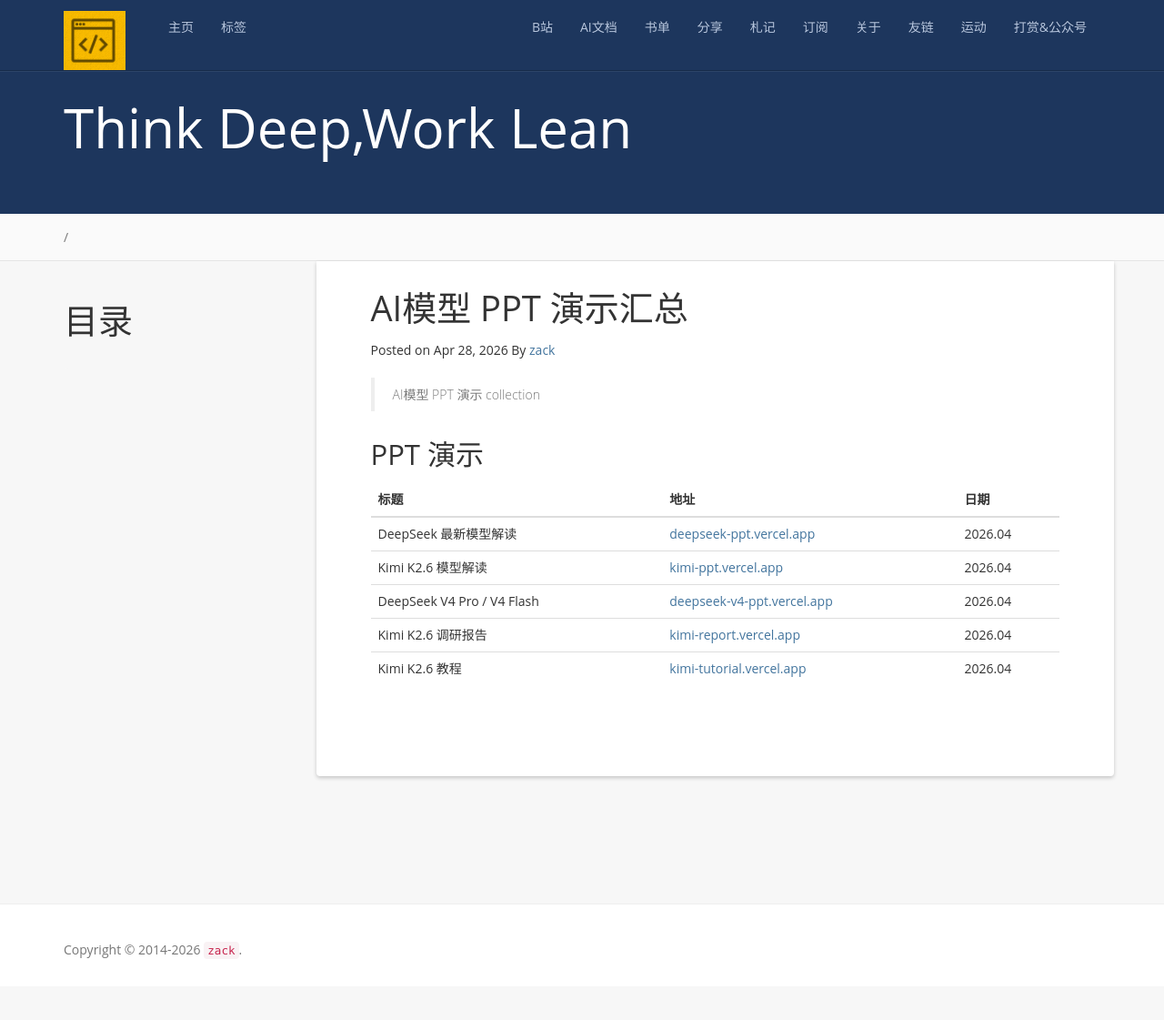
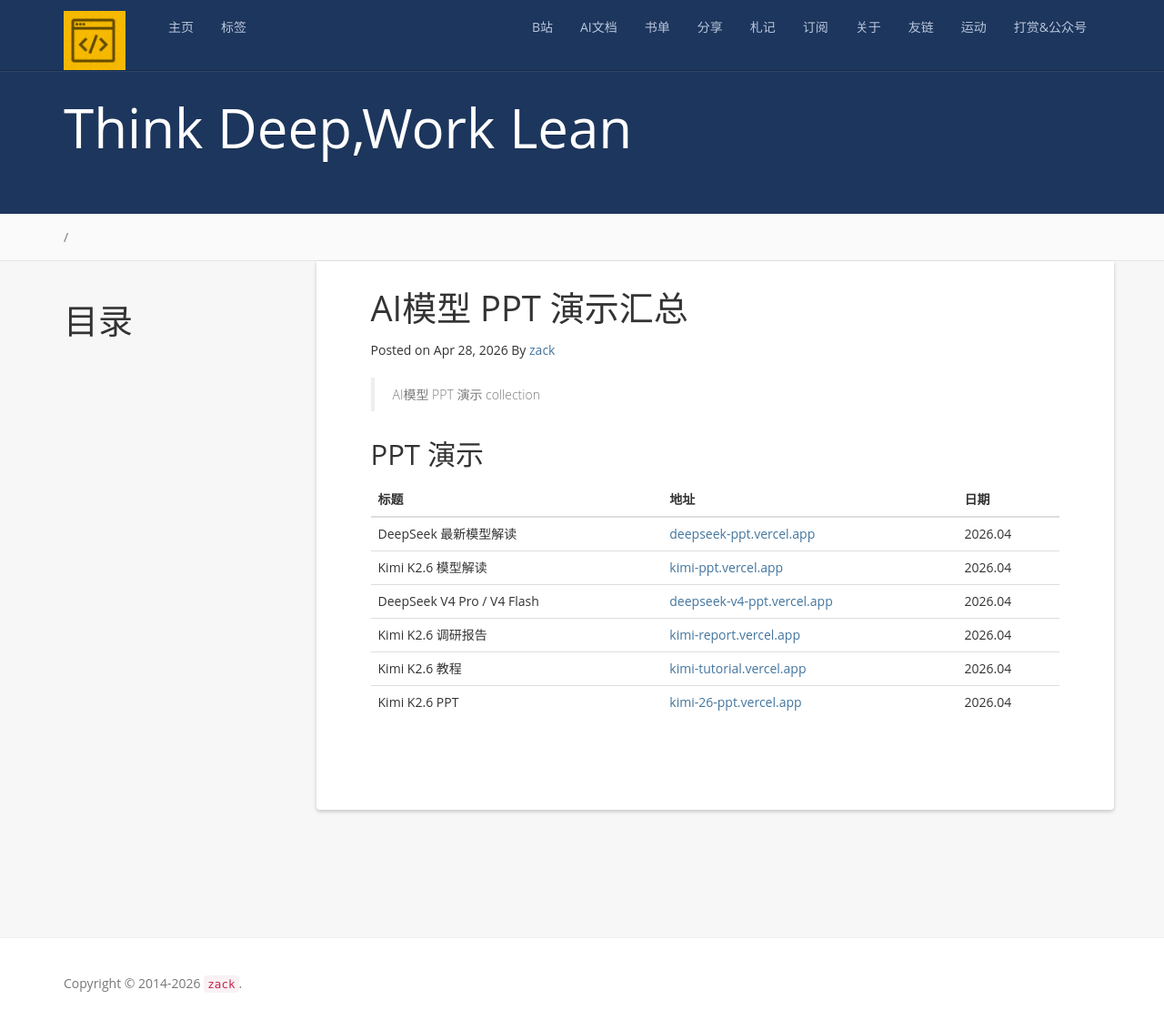
Before and after one commit to zackzhangkai/zackzhangkai.github.io, a Jekyll site: the page built from _posts/2026-04-28-AI模型PPT汇总.md, in a window 1280 px wide and 1121 px high. Shown: the whole window at 91% size. Built offline with Jekyll 4.4.1, drawn with Linux system fonts in a browser that asks for light colours; nearby versions of some CDN libraries; a script that is not in the unit is left out; comment, search, counter and statistics services are not loaded.

Commit message:
Add Kimi K2.6 PPT

```diff
--- a/_posts/2026-04-28-AI模型PPT汇总.md
+++ b/_posts/2026-04-28-AI模型PPT汇总.md
@@ -15,3 +15,4 @@
 | DeepSeek V4 Pro / V4 Flash | [deepseek-v4-ppt.vercel.app](https://deepseek-v4-ppt.vercel.app) | 2026.04 |
 | Kimi K2.6 调研报告 | [kimi-report.vercel.app](https://kimi-report.vercel.app) | 2026.04 |
 | Kimi K2.6 教程 | [kimi-tutorial.vercel.app](https://kimi-tutorial.vercel.app) | 2026.04 |
+| Kimi K2.6 PPT | [kimi-26-ppt.vercel.app](https://kimi-26-ppt.vercel.app) | 2026.04 |
```
